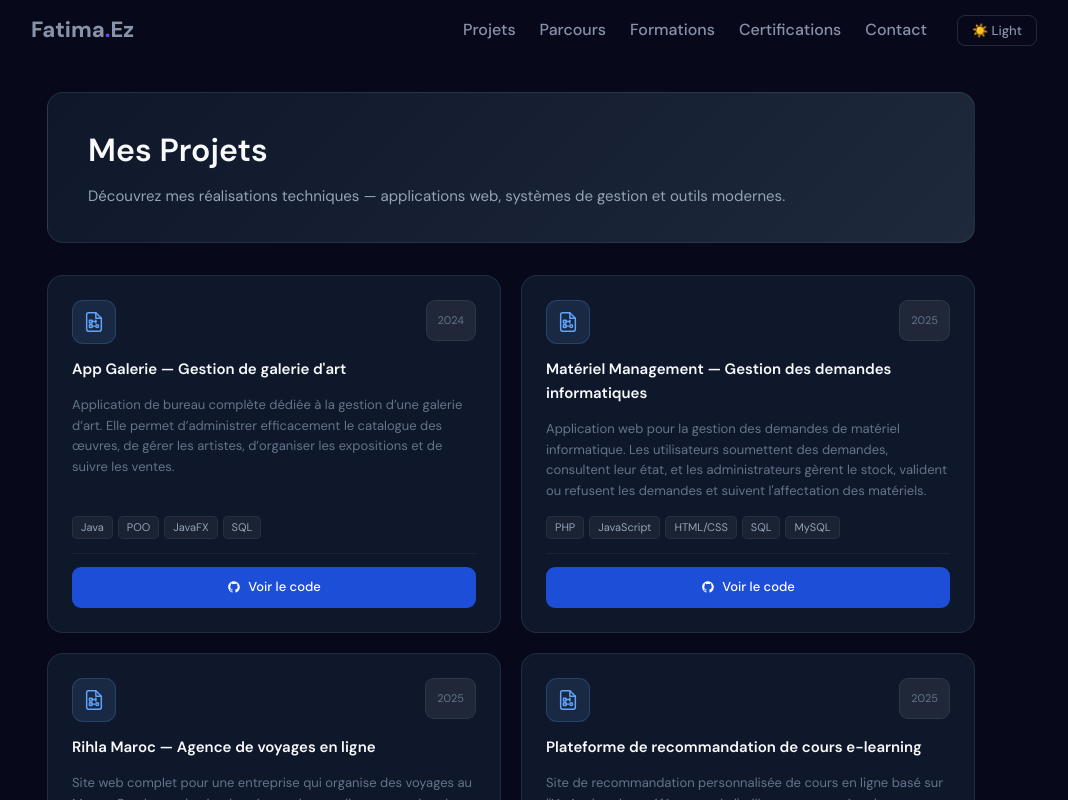
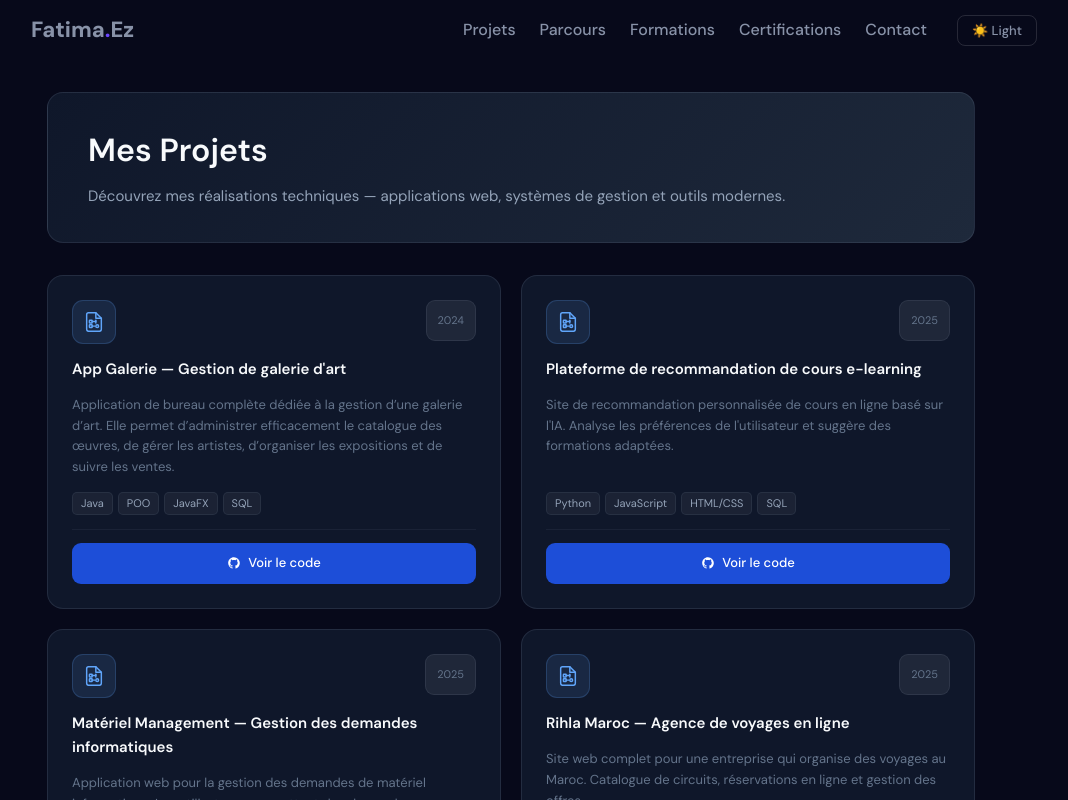
Before and after one commit to fe045001-netizen/Projet-Portfolio-React-Pro-Final, a React (Vite) app: page /projects in a window 1280 px wide. Shown: the top 800 px of the page, without its empty margins (129-1197 px from the left). Built offline with nearby package versions, Linux system fonts and the light colour scheme.

Commit message:
Update Projects.tsx

```diff
--- a/src/pages/Projects.tsx
+++ b/src/pages/Projects.tsx
@@ -19,6 +19,14 @@ title: "App Galerie — Gestion de galerie d'art",
     tags: ["Java", "POO", "JavaFX", "SQL"],
     github: "https://github.com/fe045001-netizen/AtelierArt.git",
   },
+   {
+    title: "Plateforme de recommandation de cours e-learning",
+    desc: "Site de recommandation personnalisée de cours en ligne basé sur l'IA. Analyse les préférences de l'utilisateur et suggère des formations adaptées.",
+    year: "2025",
+    tags: [ "Python", "JavaScript", "HTML/CSS", "SQL"],
+    github: "https://github.com/ASMALAOUY/course-recommendation",
+
+  },
 {
     title: "Matériel Management — Gestion des demandes informatiques",
     desc: "Application web pour la gestion des demandes de matériel informatique. Les utilisateurs soumettent des demandes, consultent leur état, et les administrateurs gèrent le stock, valident ou refusent les demandes et suivent l'affectation des matériels.",
@@ -36,14 +44,7 @@ title: "App Galerie — Gestion de galerie d'art",
     github: null,
   },
 
-  {
-    title: "Plateforme de recommandation de cours e-learning",
-    desc: "Site de recommandation personnalisée de cours en ligne basé sur l'IA. Analyse les préférences de l'utilisateur et suggère des formations adaptées.",
-    year: "2025",
-    tags: [ "Python", "JavaScript", "HTML/CSS", "SQL"],
-    github: null,
 
-  },
 ];
 
 const GithubIcon = () => (
```
